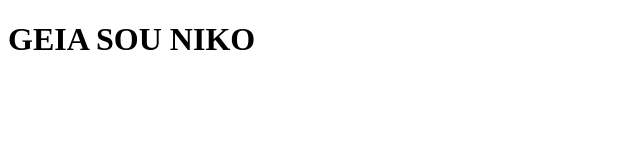
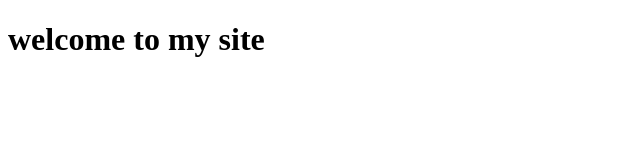
Before and after one commit to kellynanou/coursera-test, a plain HTML site: page site/index.html in a window 1280 px wide. Shown: the whole page, without its empty margins (0-640 px from the left). Drawn offline with Linux system fonts and the light colour scheme.

Commit message:
new pages

```diff
--- a/site/index.html
+++ b/site/index.html
@@ -4,6 +4,6 @@
 		<title>KELLY NANOU SITE!</title>
 	</head>
 	<body>
-		<h1>GEIA SOU NIKO</h1>
+		<h1>welcome to my site</h1>
 	</body>
 </html>
```
